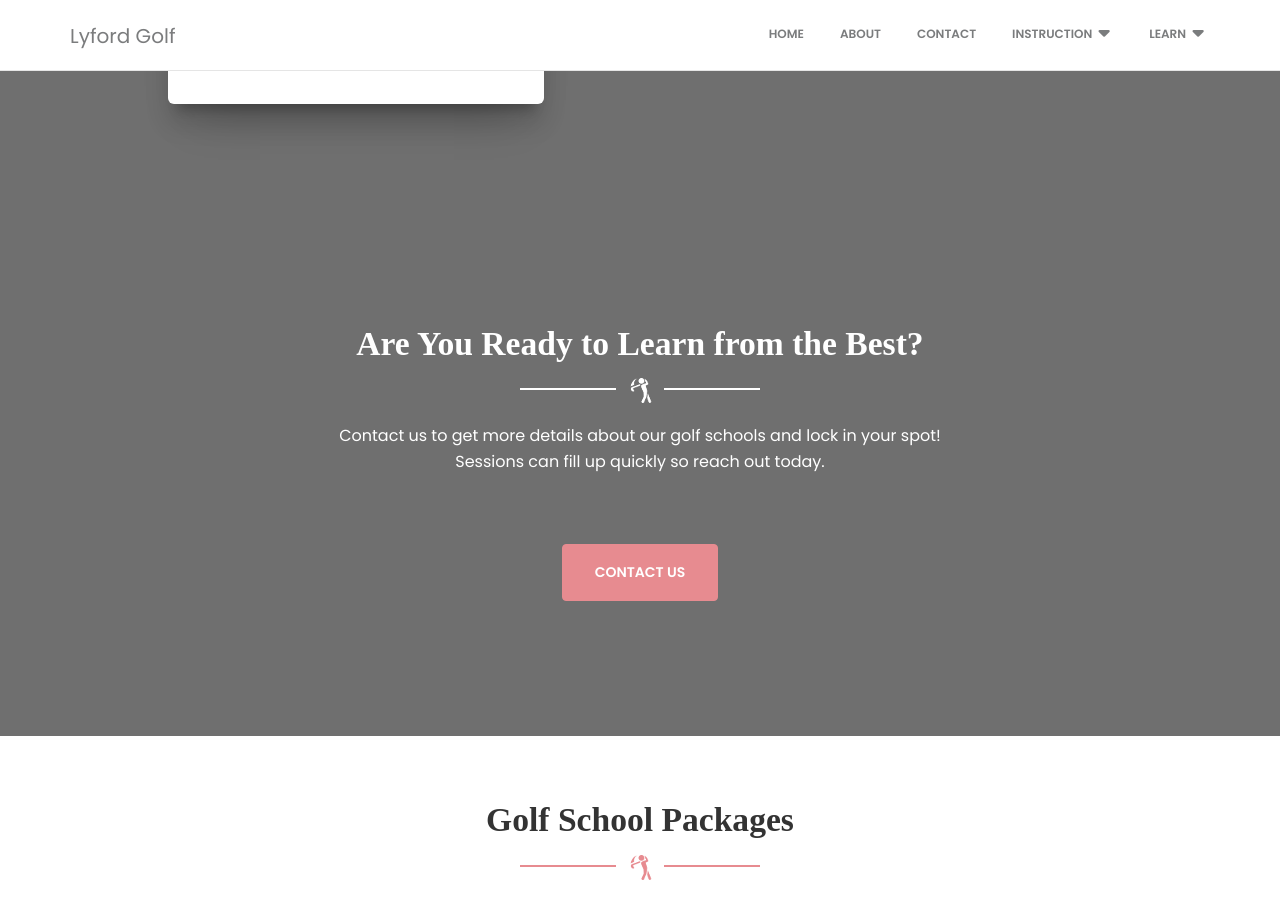
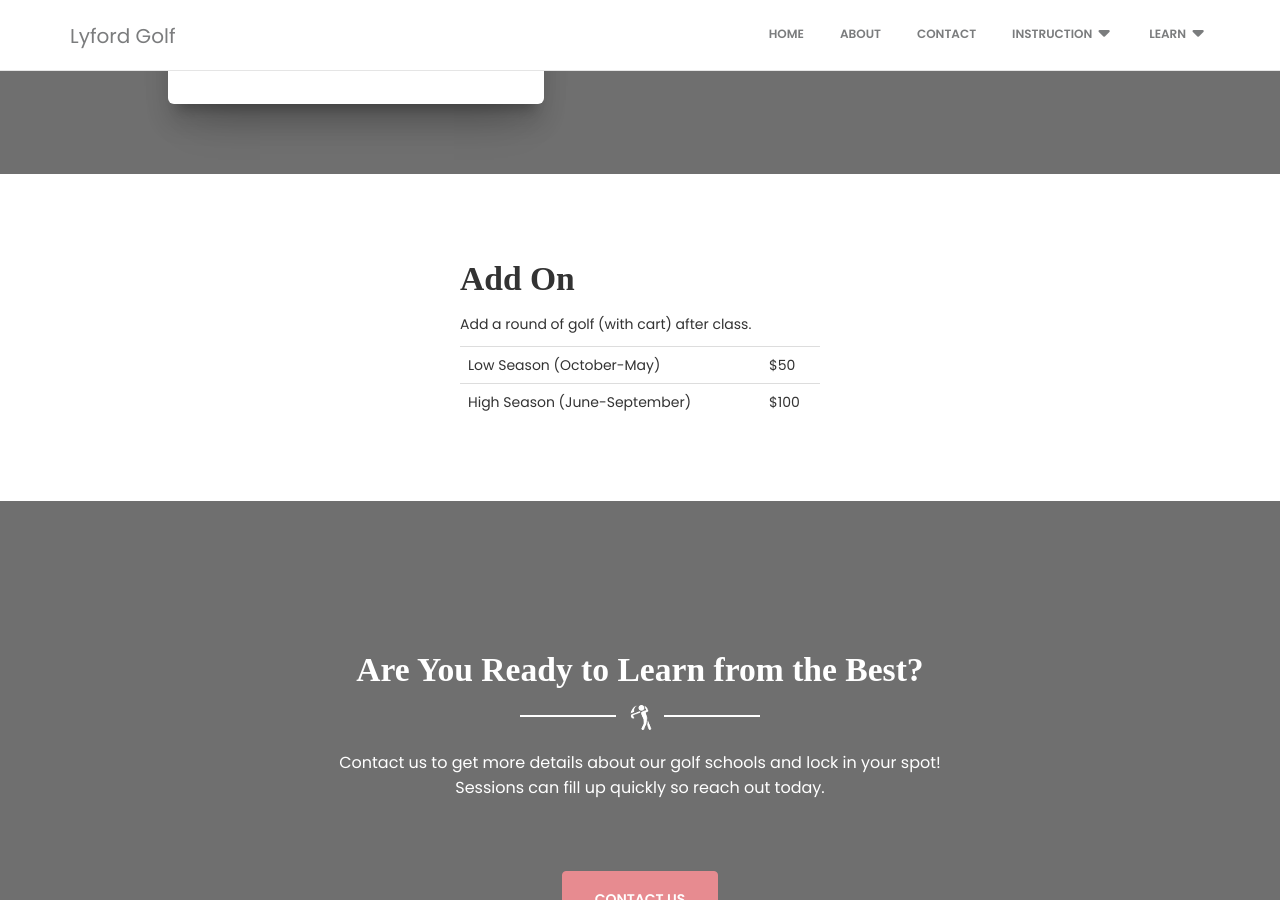
Before and after one commit to cheneymah18/lyfordgolf, a Jekyll site: the page built from golf-schools-truckee.html, in a window 1280 px wide and 900 px high, scrolled down 2156 px. Built offline with Jekyll 4.4.1, drawn with Linux system fonts in a browser that asks for light colours; nearby versions of some CDN libraries; some web fonts are replaced.

Commit message:
Update golf-schools-truckee.html

```diff
--- a/golf-schools-truckee.html
+++ b/golf-schools-truckee.html
@@ -44,7 +44,6 @@ category: instruction
     <div class="parallax filter filter-color-black">
         <div class="container container-even">
             <div class="content">
-
                 <div class="team">
                     <div class="row">
                         <div class="col-md-10 col-md-offset-1">
@@ -60,7 +59,6 @@ category: instruction
                                                 <p>$425</p>
                                                 <p class="description">
                                                     Need a quick total-game tune-up? The one-day school is ideal for golfers that cannot find the time to attend a multi-day session but still want the benefits from a comprehensive and concentrated learning program. With a low student to instructor ratio, individualized lesson plan, computerized video analysis and the latest teaching technologies, your game and confidence will soar after attending this one-day school.
-
                                                 </p>
                                             </div>
                                         </div>
@@ -77,7 +75,6 @@ category: instruction
                                                 <p>$850</p>
                                                 <p class="description">
                                                     Our two-day program is a great refresher for a game going in the wrong direction or a timely tune up before the club championship. You'll receive well-paced and in-depth instruction on all areas of the game. The two-day school gives you plenty of time to groove your new swing under the watchful eye of Keith Lyford. We'll ensure you leave with a solid understanding of all the shots and what you need to practice.
-
                                                 </p>
                                             </div>
                                         </div>
@@ -94,17 +91,36 @@ category: instruction
                                                 <p>$1275</p>
                                                 <p class="description">
                                                     This is perfect session for an avid golfer. Includes all the benefits of the two-day school plus a valuable on-course instruction session with your instructor. You'll learn how to apply your newfound skills to actual play. The on-course session includes tips on strategy, club selection, recovery shots and secrets of the Tour pros. Give us three days and we'll give you a lifetime of better golf.
-
                                                 </p>
                                             </div>
                                         </div>
                                     </div>
                                 </div>
-
                             </div>
                         </div>
                     </div>
                 </div>
+            </div>
+        </div>
+    </div>
+</div>
+
+<div class="section">
+    <div class="container">
+        <div class="row">
+            <div class="col-xs-12">
+                <p class="description">
+                    <div class="row">
+                        <div class="col-md-6 col-md-offset-3 col-lg-4 col-lg-offset-4">
+                            <h2>Add On</h2>
+                            <p>Add a round of golf (with cart) after class.</p>
+                            <table class="table table-hover text-left">
+                                <tr><td>Low Season (October-May)</td><td>$50</td></tr>
+                                <tr><td>High Season (June-September)</td><td>$100</td></tr>
+                            </table>
+                        </div>
+                    </div>
+                </p>
             </div>
         </div>
     </div>
```
